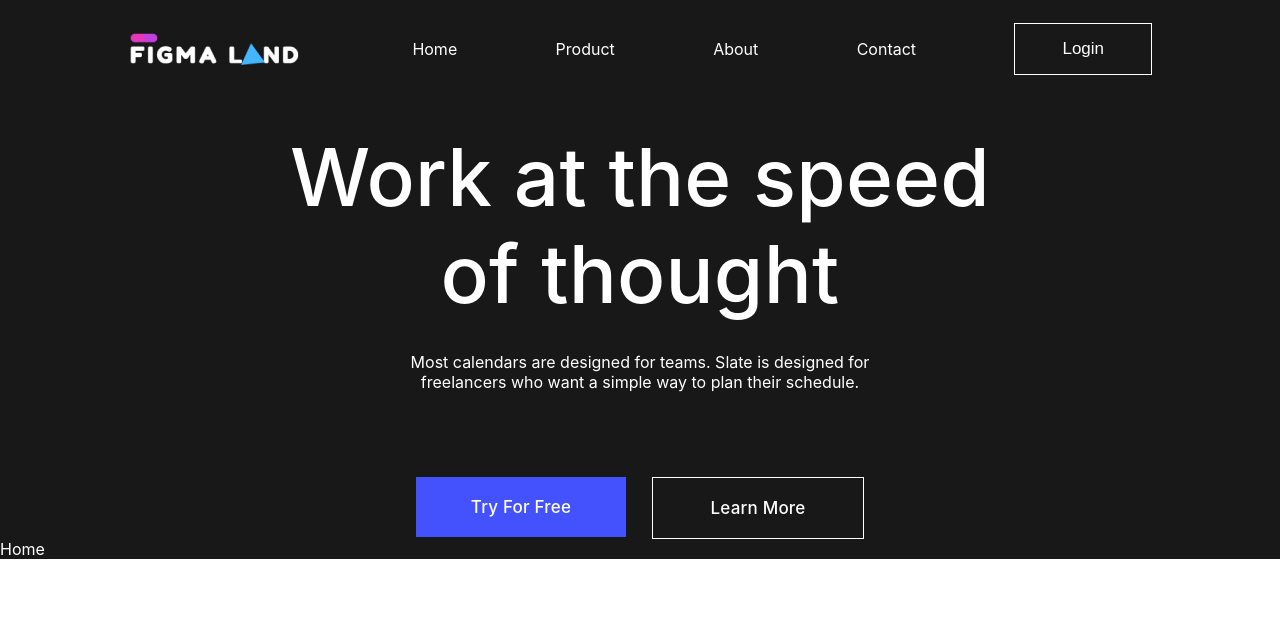
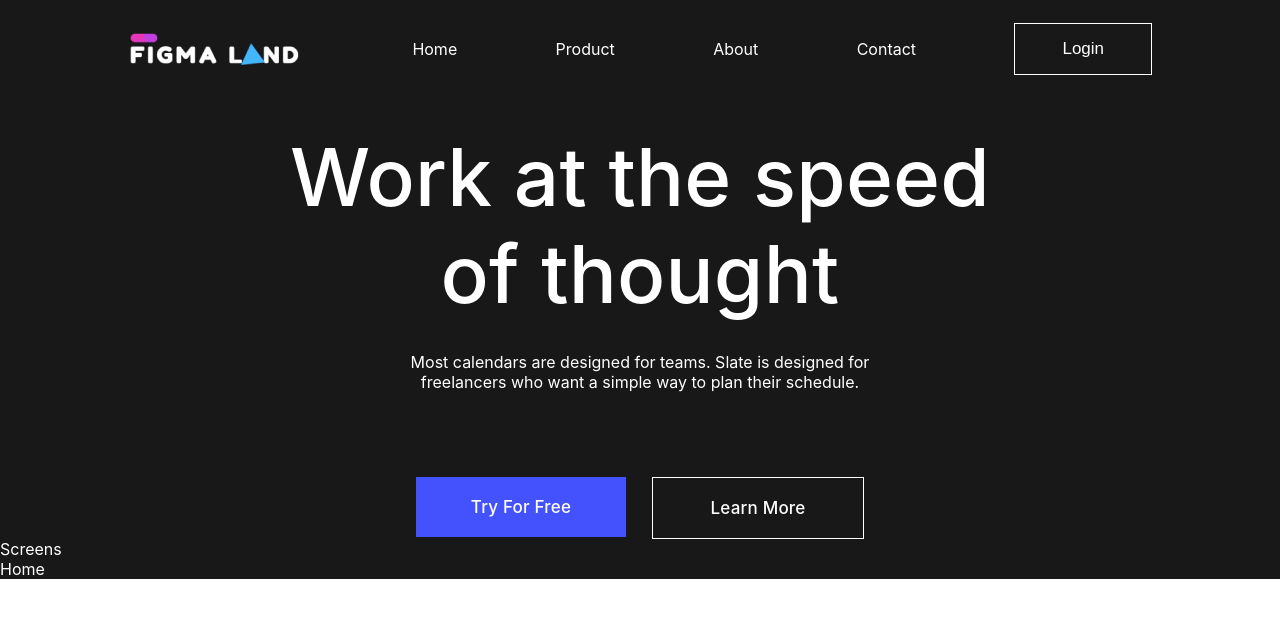
Before and after one commit to TheDa21crj/Landing-Page, a React (Create React App) app: page / in a window 1280 px wide. Shown: the top 618 px of the page. Built offline with nearby package versions, Linux system fonts and the light colour scheme; the HTML template or start-up script is replaced by a standard one.

Commit message:
import Screens

```diff
--- a/src/Pages/Home.js
+++ b/src/Pages/Home.js
@@ -2,6 +2,7 @@ import React from "react";
 import Nav from "./../Components/Nav";
 import NavMobo from "./../Components/NavMobo";
 import Header from "./../Components/Header";
+import Screens from "./../Components/Screens";
 
 export default function Home() {
   return (
@@ -9,6 +10,7 @@ export default function Home() {
       <Nav />
       <NavMobo />
       <Header />
+      <Screens />
       Home
     </div>
   );
```
